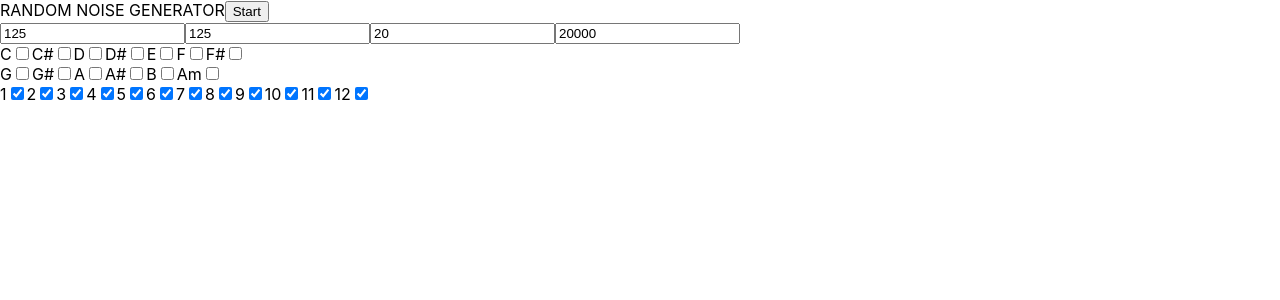
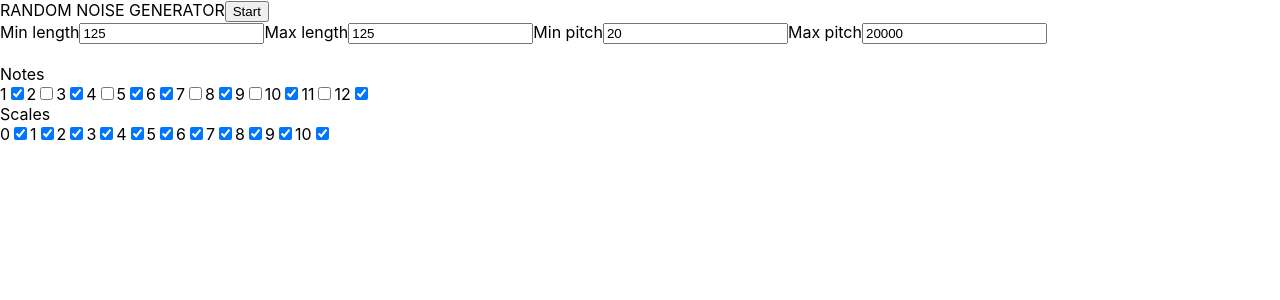
Before and after one commit to CodeKrakken/random-noise-generator, a React (Create React App) app: page / in a window 1280 px wide. Shown: the top 300 px of the page. Built offline with nearby package versions, Linux system fonts and the light colour scheme.

Commit message:
Add scale and note selectors

```diff
--- a/package.json
+++ b/package.json
@@ -3,6 +3,7 @@
   "version": "0.1.0",
   "private": true,
   "dependencies": {
+    "@slnsw/react-sheet-music": "^0.0.6",
     "react": "^18.2.0",
     "react-dom": "^18.2.0",
     "react-scripts": "5.0.1",
--- a/src/App.jsx
+++ b/src/App.jsx
@@ -2,6 +2,8 @@ import { useEffect, useState } from 'react';
 import './App.css';
 import ReactDOM from 'react-dom/client';
 import { scales } from './data';
+import { allFrequencies } from './data'
+// import SheetMusic from '@slnsw/react-sheet-music';
 
 let cycling = false
 
@@ -10,18 +12,25 @@ function App() {
   const context = new AudioContext();
 
   const oscillator10 = context.createOscillator();
+  const oscillator20 = context.createOscillator();
+
 
   const gain10 = context.createGain()
+  const gain20 = context.createGain()
 
   oscillator10.connect(gain10);
+  oscillator20.connect(gain20);
+
 
   gain10.connect(context.destination);
+  gain20.connect(context.destination);
+
 
   gain10.gain.value = 0
+  gain20.gain.value = 0
 
   oscillator10.start(0);
-
-  let i = 0
+  oscillator20.start(0);
 
   const waveTypes = [
     'sine',
@@ -36,7 +45,8 @@ function App() {
   const [maxFrequency ,     setMaxFrequency     ] = useState(20000);
   const [checked,           setChecked          ] = useState(false)
   const [activeKeys,        setActiveKeys       ] = useState([])
-  const [activeNumbers,     setActiveNumbers    ] = useState([1, 2, 3, 4, 5, 6, 7, 8, 9, 10, 11, 12])
+  const [activeNotes,     setActiveNotes    ] = useState([1, 3, 5, 6, 8, 10, 12])
+  const [activeScales,      setActiveScales     ] = useState([0,1,2,3,4,5,6,7,8,9,10,11])
   const [cycleButtonLabel,  setCycleButtonLabel ] = useState('Start')
 
   const getRandomFrequency = () => {
@@ -55,23 +65,13 @@ function App() {
 
   const getActiveFrequencies = () => {
 
-    let activeScales = {}
+    let currentFrequencies = allFrequencies.filter((scale, i) => activeScales.includes(i))
 
-    if (activeKeys.length) {
+    let filteredFrequencies = currentFrequencies.map(scale =>
+      scale.filter((note, i) => activeNotes.includes(i+1))
+    )
 
-      activeKeys.map(key => {
-        activeScales[key] = JSON.parse(JSON.stringify(scales[key]))
-      })
-
-    } else {
-      activeScales = JSON.parse(JSON.stringify(scales))
-    }
-
-    const sortedActiveNumbers = activeNumbers.sort((a, b) => b - a)
-
-    const frequencyArray = Object.keys(activeScales).map(key => scales[key]).flat(Infinity)
-
-    return frequencyArray
+    return filteredFrequencies.flat(Infinity)
   }
 
   const stopNote = () => {
@@ -123,7 +123,7 @@ function App() {
     e.preventDefault()
   }
 
-  const handleChange = (e) => {
+  const handleKeyChange = (e) => {
 
     setChecked(!checked)
     const toggledKey = e.target.value
@@ -136,40 +136,59 @@ function App() {
     }
   }
 
-  const handleNumberChange = (e) => {
+  const handleNoteChange = (e) => {
 
     setChecked(!checked)
-    const toggledNumber = +e.target.value
+    const toggledNote = +e.target.value
 
-    if (activeNumbers.includes(toggledNumber)) {
-      const toggledNumberIndex = activeNumbers.indexOf(toggledNumber)
-      activeNumbers.splice(toggledNumberIndex, 1)
+    if (activeNotes.includes(toggledNote)) {
+      const toggledNoteIndex = activeNotes.indexOf(toggledNote)
+      activeNotes.splice(toggledNoteIndex, 1)
     } else {
-      activeNumbers.push(toggledNumber)
+      activeNotes.push(toggledNote)
+    }
+  }
+
+  const handleScaleChange = (e) => {
+
+    setChecked(!checked)
+    const toggledScale = +e.target.value
+
+    if (activeScales.includes(toggledScale)) {
+      const toggledScaleIndex = activeScales.indexOf(toggledScale)
+      activeScales.splice(toggledScaleIndex, 1)
+    } else {
+      activeScales.push(toggledScale)
     }
   }
 
   const inputs = [
     {
+      label:  'Min length',
       id: 'minLength',
       value: minNoteLength,
       action: setMinNoteLength
     },  {
+      label:  'Max length',
       id: 'maxLength',
       value: maxNoteLength,
       action: setMaxNoteLength
-    },  {
+    },
+    {
+      label: 'Min pitch',
       id: 'minFrequency',
       value:  minFrequency,
       action: setMinFrequency
     },  {
+      label:  'Max pitch',
       id: 'maxFrequency',
       value:  maxFrequency,
       action: setMaxFrequency
     }
   ]
 
-  const numbers = [1,2,3,4,5,6,7,8,9,10,11,12]
+  const notes = [1,2,3,4,5,6,7,8,9,10,11,12]
+  const scales = [0,1,2,3,4,5,6,7,8,9,10]
 
   return (
     <div>
@@ -177,46 +196,59 @@ function App() {
       <button value="Start/Stop" onClick={startStop}>{cycleButtonLabel}</button>
       <form onSubmit={handleSubmit}>
         {
-          inputs.map(input =>
+          inputs.map(input => <>
+            <label>{input.label}</label>
             <input
               id={input.id}
               type="number"
               value={input.value}
               onChange={(e) => +e !== NaN && input.action(+e.target.value)}
             />
-          )
+          </>)
         }
       </form>
+
+      <br/>
+      Notes
+      <br />
       {
-        Object.keys(scales).map(key => {
-          const scaleLabels = Object.keys(scales)
-          return <>
-            {scaleLabels.indexOf(key) === Math.ceil(scaleLabels.length/2) && <br/>}
-            <label>{key}</label>
+        notes.map(note =>
+          <>
+            <label>{note}</label>
             <input
               type="checkbox"
-              value={key}
-              checked={activeKeys.includes(key)}
-              onChange={handleChange}
-            />
-          </>
-        })
-      }
-      <br/>
-      {
-        numbers.map(number =>
-          <>
-            <label>{number}</label>
-            <input
-              type="checkbox"
-              value={number}
-              checked={activeNumbers.includes(number)}
-              onChange={handleNumberChange}
+              value={note}
+              checked={activeNotes.includes(note)}
+              onChange={handleNoteChange}
             />
           </>
         )
       }
+      <br/>
+      Scales
+      <br/>
+      {
+        scales.map(scale =>
+          <>
+            <label>{scale}</label>
+            <input
+              type="checkbox"
+              value={scale}
+              checked={activeScales.includes(scale)}
+              onChange={handleScaleChange}
+            />
+          </>
+        )
+      }
+
+      {/* <SheetMusic
+      // Textual representation of music in ABC notation
+      // The string below will show four crotchets in one bar
+      notation="|EGBF|"
+    /> */}
     </div>
+
+
   );
 }
 
--- a/src/data.jsx
+++ b/src/data.jsx
@@ -1,4 +1,5 @@
-const   frequencies = {
+const frequencies = {
+
   C   : [16.35, 32.70,  65.41,  130.81, 261.63, 523.25, 1046.50,  2093.00,  4186.01,  8372.02,  16744.04],
   'C#': [17.32, 34.65,  69.30,  138.59, 277.18, 554.37, 1108.73,  2217.46,  4434.92,  8869.84,  17739.68],
   D   : [18.35, 36.71,  73.42,  146.83, 293.66, 587.33, 1174.66,  2349.32,  4698.63,  9397.26,  18794.52],
@@ -29,3 +30,17 @@ export  const scales = {
   Am  : [frequencies.A,       frequencies.B,      frequencies.C,      frequencies.D,      frequencies.E,      frequencies.F,      frequencies['G#']],
 
 }
+
+export const allFrequencies = [
+  [   16.35,    17.32,    18.35,    19.45,    20.60,    21.83,    23.12,    24.50,    25.96,    27.50,    29.14,    30.87],
+  [   32.70,    34.65,    36.71,    38.89,    41.20,    43.65,    46.25,    49.00,    51.91,    55.00,    58.27,    61.74],
+  [   65.41,    69.30,    73.42,    77.78,    82.41,    87.31,    92.50,    98.00,   103.83,   110.00,   116.54,   123.47],
+  [  130.81,   138.59,   146.83,   155.56,   164.81,    74.61,   185.00,   196.00,   207.65,   220.00,   233.08,   246.94],
+  [  261.63,   277.18,   293.66,   311.13,   329.63,   349.23,   369.99,   392.00,   415.30,   440.00,   466.16,   493.88],
+  [  523.25,   554.37,   587.33,   622.25,   659.25,   698.46,   739.99,   783.99,   830.61,   880.00,   932.33,   987.77],
+  [ 1046.50,  1108.73,  1174.66,  1244.51,  1318.51,  1396.91,  1479.98,  1567.98,  1661.22,  1760.00,  1864.66,  1975.53],
+  [ 2093.00,  2217.46,  2349.32,  2489.02,  2637.02,  2793.83,  2959.96,  3135.96,  3322.44,  3520.00,  3729.31,  3951.07],
+  [ 4186.01,  4434.92,  4698.63,  4978.03,  5274.04,  5587.65,  5919.91,  6271.93,  6644.88,  7040.00,  7458.62,  7902.13],
+  [ 8372.02,  8869.84,  9397.26,  9956.06, 10548.08, 11175.30, 11839.82, 12543.86, 13289.76, 14080.00, 14917.24, 15804.26],
+  [16744.04, 17739.68, 18794.52, 19912.12, 21096.16, 22350.60, 23679.64, 25087.72, 26579.52, 28160.00, 29834.48, 31608.52]
+]
```
Also changed, not shown: 1 other file (tests, documents, lock files or other folders).
